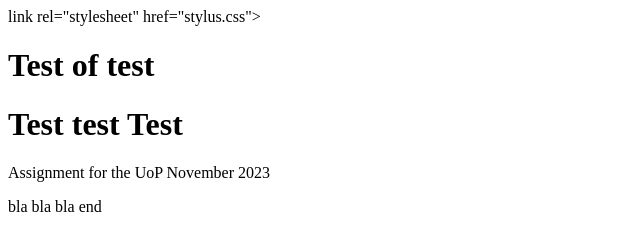
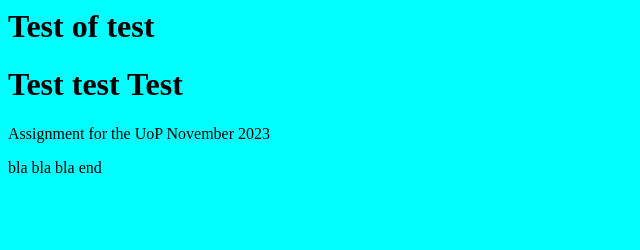
Before and after one commit to ctn1981/assignment, a plain HTML site: page index.html in a window 1280 px wide. Shown: the whole page, without its empty margins (0-640 px from the left). Drawn offline with Linux system fonts and the light colour scheme.

Commit message:
Update index.html

```diff
--- a/index.html
+++ b/index.html
@@ -2,7 +2,7 @@
 <head>
     <meta charset="UTF-8">
     <meta name="viewport" content="width=>, initial-scale=1.0">
-    link rel="stylesheet" href="stylus.css">
+    <link rel="stylesheet" href="stylus.css">
     <title>Document</title>
 </head><h1>Test of test</h1>
 <body>
```
